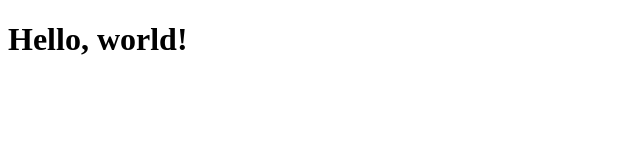
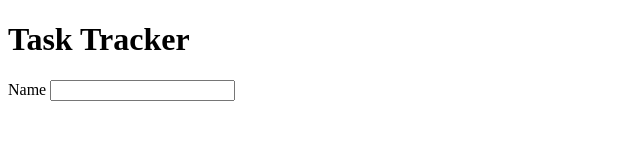
Before and after one commit to cbhog/cbho6100-tracker, a website: page public/index.html in a window 1280 px wide. Shown: the whole page, without its empty margins (0-640 px from the left). Drawn offline with Linux system fonts and the light colour scheme.

Commit message:
task tracker htmlcss

```diff
--- a/public/index.html
+++ b/public/index.html
@@ -8,7 +8,13 @@
   <link rel="icon" href="favicon.png">
 </head>
 <body>
-    <script src="index.js"></script>
-  <h1>Hello, world!</h1>
+    <script src="script.js"></script>
+    <header><h1>Task Tracker</h1></header>
+    <form id="taskform">
+      <div class="form-row">
+        <label for="taskName">Name</label>
+        <input type="text" name="taskName" id="taskName" required="true" />
+      </div>
+    </form>
 </body>
 </html>
--- a/public/style.css
+++ b/public/style.css
@@ -0,0 +1,31 @@
+html {
+    height: 100%;
+    width: 100%;
+    font-family: Arial, Helvetica, sans-serif;
+  }
+
+  header > h1 {
+    text-align: center;
+  }
+
+  form {
+    max-width: 500px;
+    margin: 0 auto;
+    border: 2px solid grey;
+    padding: 2em 1em;
+  }
+
+  .form-row {
+    display: flex;
+    justify-content: flex-end;
+    padding: .5em;
+  }
+
+  .form-row > label {
+    width: 100px;
+  }
+
+  .form-row > input {
+    padding: .5em;
+    flex-grow: 1;
+  }
```
